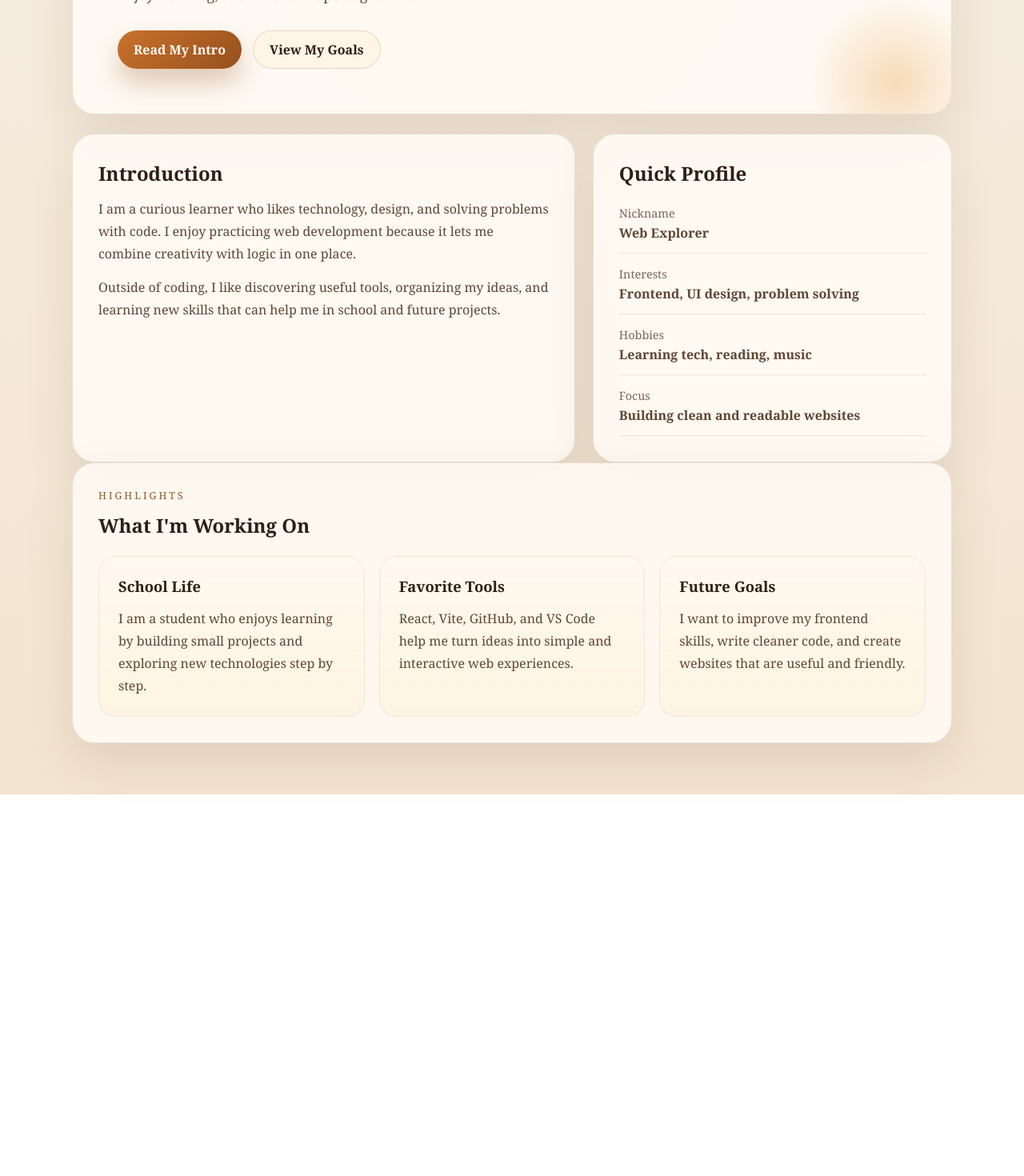
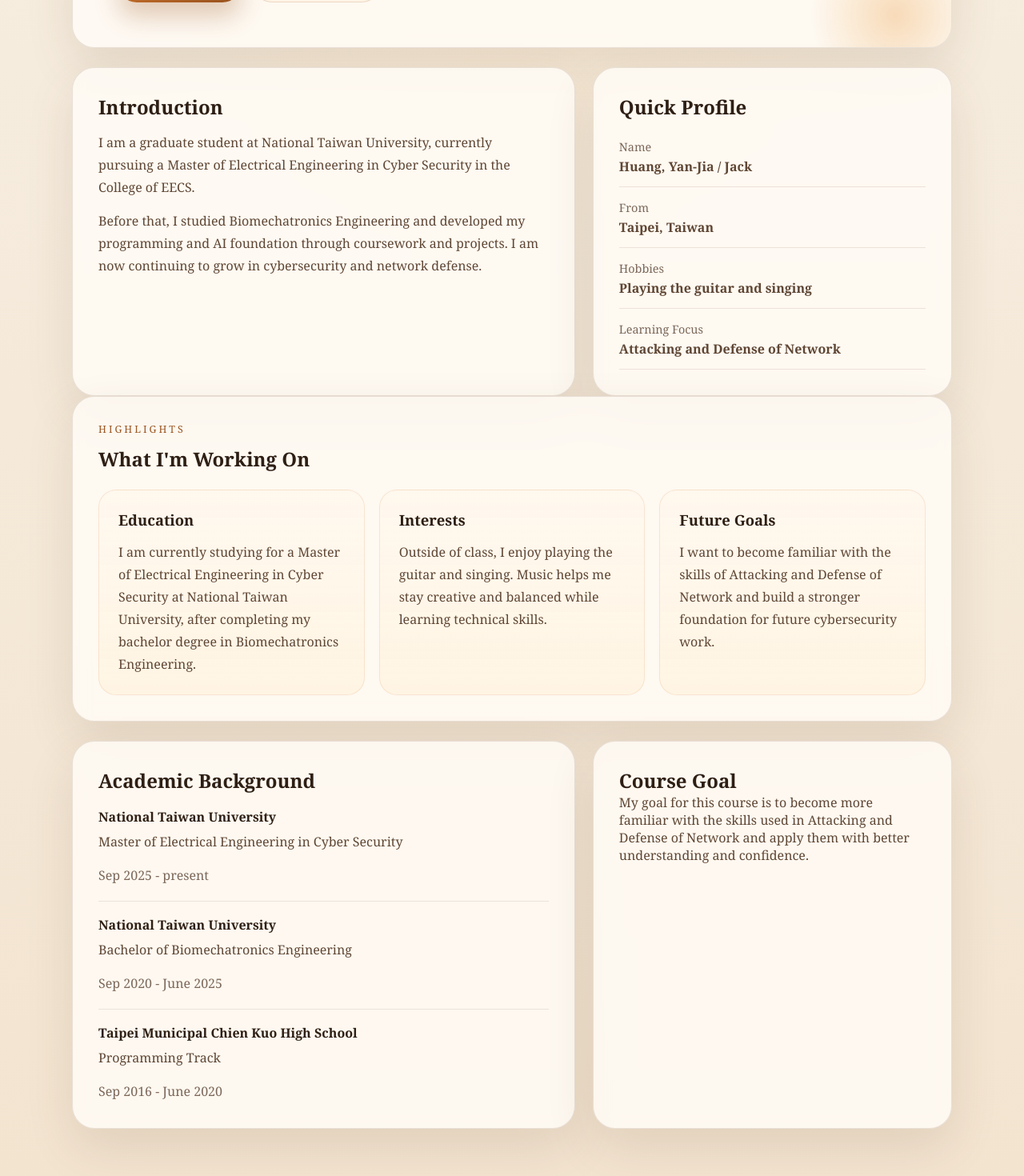
Before and after one commit to 1026jack/my-personal-website, a React (Vite) app: page / in a window 1280 px wide. Shown: the part 446-1916 px from the top of the page at 80% size. Before the commit the page ends 1439 px from the top, so only its background shows below. Built offline with nearby package versions, Linux system fonts and the light colour scheme.

Commit message:
Update personal website content

```diff
--- a/index.html
+++ b/index.html
@@ -5,9 +5,9 @@
     <meta name="viewport" content="width=device-width, initial-scale=1.0" />
     <meta
       name="description"
-      content="A simple personal website introducing Web Explorer and sharing interests, tools, and future goals."
+      content="A simple personal website for Huang Yan-Jia (Jack), sharing academic background, interests, and cybersecurity goals."
     />
-    <title>Web Explorer | Personal Website</title>
+    <title>Jack Huang | Personal Website</title>
   </head>
   <body>
     <div id="root"></div>
--- a/src/App.css
+++ b/src/App.css
@@ -110,7 +110,9 @@
 }
 
 .intro-panel p,
-.highlight-card p {
+.highlight-card p,
+.timeline-list span,
+.timeline-list em {
   margin-top: 14px;
   line-height: 1.75;
 }
@@ -160,6 +162,43 @@
   font-size: 1.15rem;
 }
 
+.timeline-list {
+  list-style: none;
+  padding: 0;
+  margin: 18px 0 0;
+  display: grid;
+  gap: 18px;
+}
+
+.timeline-list li {
+  padding: 18px 0 0;
+  border-top: 1px solid rgba(105, 76, 54, 0.12);
+}
+
+.timeline-list li:first-child {
+  padding-top: 0;
+  border-top: 0;
+}
+
+.timeline-list strong,
+.timeline-list span,
+.timeline-list em {
+  display: block;
+}
+
+.timeline-list strong {
+  color: var(--ink-strong);
+}
+
+.timeline-list span {
+  margin-top: 6px;
+}
+
+.timeline-list em {
+  color: var(--muted);
+  font-style: normal;
+}
+
 @media (max-width: 900px) {
   .page-shell {
     width: min(100% - 24px, 1100px);
--- a/src/App.jsx
+++ b/src/App.jsx
@@ -2,16 +2,16 @@
 
 const highlights = [
   {
-    title: 'School Life',
-    text: 'I am a student who enjoys learning by building small projects and exploring new technologies step by step.',
+    title: 'Education',
+    text: 'I am currently studying for a Master of Electrical Engineering in Cyber Security at National Taiwan University, after completing my bachelor degree in Biomechatronics Engineering.',
   },
   {
-    title: 'Favorite Tools',
-    text: 'React, Vite, GitHub, and VS Code help me turn ideas into simple and interactive web experiences.',
+    title: 'Interests',
+    text: 'Outside of class, I enjoy playing the guitar and singing. Music helps me stay creative and balanced while learning technical skills.',
   },
   {
     title: 'Future Goals',
-    text: 'I want to improve my frontend skills, write cleaner code, and create websites that are useful and friendly.',
+    text: 'I want to become familiar with the skills of Attacking and Defense of Network and build a stronger foundation for future cybersecurity work.',
   },
 ]
 
@@ -20,10 +20,11 @@
     <main className="page-shell">
       <section className="hero-card">
         <p className="eyebrow">Personal Website</p>
-        <h1>Hi, I&apos;m Web Explorer</h1>
+        <h1>Hi, I&apos;m Jack</h1>
         <p className="lead">
-          Welcome to my homepage. This small website introduces who I am, what
-          I enjoy learning, and where I hope to grow next.
+          My name is Huang, Yan-Jia. I am from Taipei, Taiwan, and this page is
+          a simple introduction to my background, interests, and learning
+          goals.
         </p>
 
         <div className="hero-actions">
@@ -40,14 +41,14 @@
         <article className="panel intro-panel">
           <h2>Introduction</h2>
           <p>
-            I am a curious learner who likes technology, design, and solving
-            problems with code. I enjoy practicing web development because it
-            lets me combine creativity with logic in one place.
+            I am a graduate student at National Taiwan University, currently
+            pursuing a Master of Electrical Engineering in Cyber Security in
+            the College of EECS.
           </p>
           <p>
-            Outside of coding, I like discovering useful tools, organizing my
-            ideas, and learning new skills that can help me in school and future
-            projects.
+            Before that, I studied Biomechatronics Engineering and developed my
+            programming and AI foundation through coursework and projects. I am
+            now continuing to grow in cybersecurity and network defense.
           </p>
         </article>
 
@@ -55,20 +56,20 @@
           <h2>Quick Profile</h2>
           <ul className="profile-list">
             <li>
-              <span>Nickname</span>
-              <strong>Web Explorer</strong>
+              <span>Name</span>
+              <strong>Huang, Yan-Jia / Jack</strong>
             </li>
             <li>
-              <span>Interests</span>
-              <strong>Frontend, UI design, problem solving</strong>
+              <span>From</span>
+              <strong>Taipei, Taiwan</strong>
             </li>
             <li>
               <span>Hobbies</span>
-              <strong>Learning tech, reading, music</strong>
+              <strong>Playing the guitar and singing</strong>
             </li>
             <li>
-              <span>Focus</span>
-              <strong>Building clean and readable websites</strong>
+              <span>Learning Focus</span>
+              <strong>Attacking and Defense of Network</strong>
             </li>
           </ul>
         </aside>
@@ -89,6 +90,38 @@
           ))}
         </div>
       </section>
+
+      <section className="content-grid">
+        <article className="panel">
+          <h2>Academic Background</h2>
+          <ul className="timeline-list">
+            <li>
+              <strong>National Taiwan University</strong>
+              <span>Master of Electrical Engineering in Cyber Security</span>
+              <em>Sep 2025 - present</em>
+            </li>
+            <li>
+              <strong>National Taiwan University</strong>
+              <span>Bachelor of Biomechatronics Engineering</span>
+              <em>Sep 2020 - June 2025</em>
+            </li>
+            <li>
+              <strong>Taipei Municipal Chien Kuo High School</strong>
+              <span>Programming Track</span>
+              <em>Sep 2016 - June 2020</em>
+            </li>
+          </ul>
+        </article>
+
+        <article className="panel">
+          <h2>Course Goal</h2>
+          <p>
+            My goal for this course is to become more familiar with the skills
+            used in Attacking and Defense of Network and apply them with better
+            understanding and confidence.
+          </p>
+        </article>
+      </section>
     </main>
   )
 }
```
